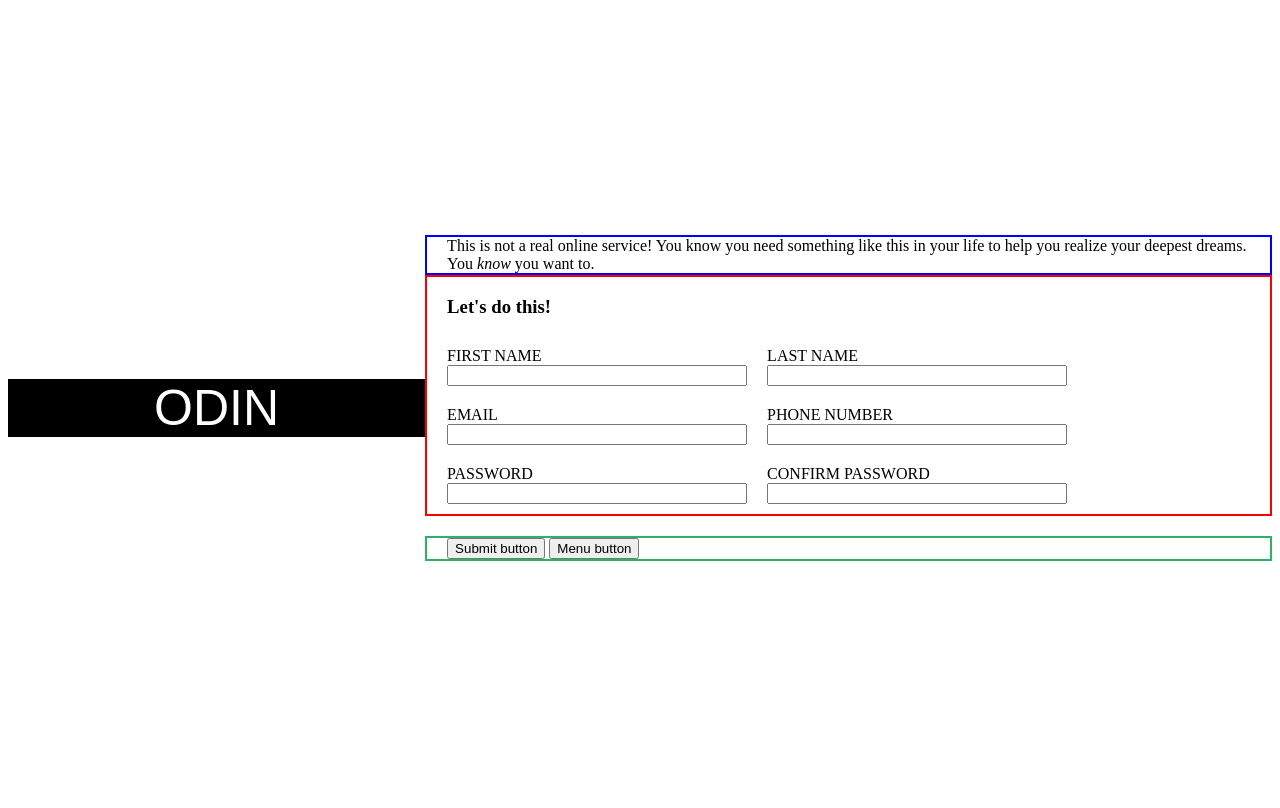
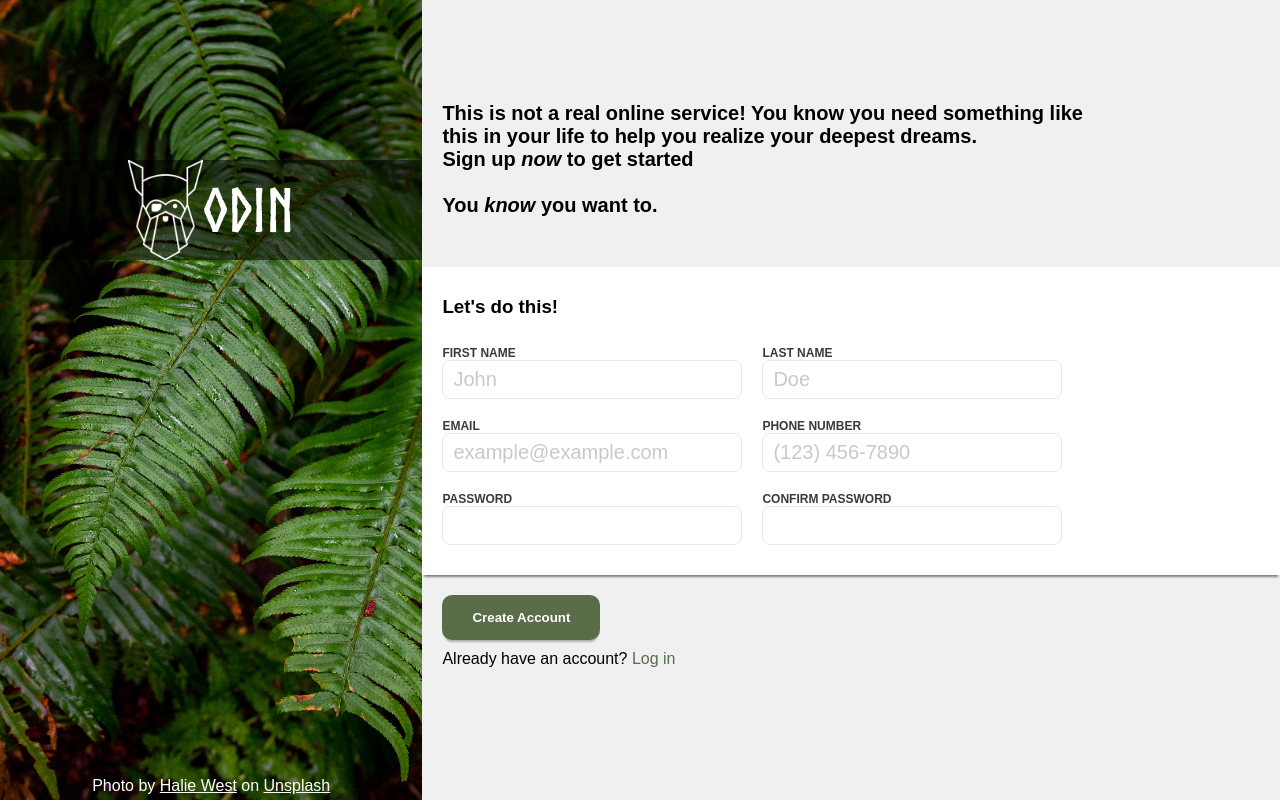
Before and after one commit to rafaelencinasr/sign-up-form, a plain HTML site: page index.html in a window 1280 px wide. Drawn offline with Linux system fonts and the light colour scheme.

Commit message:
Add background img and proper styling
Background image added to the left panel, with correct "logo" placement
and picture credits at the bottom. Right panel now shows proper styling,
but form validations is still missing. Added placeholders for inputs, and
styling for "Create Account" button.

```diff
--- a/index.html
+++ b/index.html
@@ -8,15 +8,20 @@
     </head>
     <body>
         <div class="leftPanel">
-            <div id="picture"><!-- <img src="./leafBackground.jpg" alt=""> --></div>
-            <div id="logo">ODIN</div>
+         <img id="picture" src="./img/leafBackground.jpg" alt="A picture of a wild plant in a jungle">
+            <div id="logoArea">
+                <img class="logoImg" src="./img/odin-lined.png" alt="The Odin Project lined logo">
+                <span class="logoText">ODIN</span>
+            </div>
+            <div class="picAuthor">Photo by <a href="https://unsplash.com/es/@haliewestphoto">Halie West</a> on <a href="https://unsplash.com/es/fotos/25xggax4bSA">Unsplash</a></div>
         </div>
 
         <div class="rightPanel">
             <div class="topText">
                 This is not a real online service! You know you need something like this in your life to help you realize your deepest dreams.
-
-                You <em>know</em> you want to.
+                <br>Sign up <em>now</em> to get started
+                <br>
+                <br>You <em>know</em> you want to.
             </div>
             <div class="bodyForm">
             <h3>Let's do this!</h3>
@@ -25,11 +30,11 @@
                     <div class="row1">
                         <div class="labelBlock">
                             <label for="firstName">FIRST NAME</label>
-                            <input type="text" id="firstName">
+                            <input type="text" id="firstName" placeholder="John">
                         </div>
                         <div class="labelBlock">
                             <label for="lastName">LAST NAME</label>
-                            <input type="text" id="lastName">
+                            <input type="text" id="lastName" placeholder="Doe">
                         </div>
                     </div>
 
@@ -37,12 +42,12 @@
 
                         <div class="labelBlock">
                             <label for="userEmail">EMAIL</label>
-                            <input type="email" id="userEmail">
+                            <input type="email" id="userEmail" placeholder="example@example.com">
                         </div>
 
                         <div class="labelBlock">
                             <label for="phoneNumber">PHONE NUMBER</label>
-                            <input type="number" name="phoneNumber" id="phoneNumber">
+                            <input type="number" name="phoneNumber" id="phoneNumber" placeholder="(123) 456-7890">
                         </div>
                     </div>
 
@@ -62,8 +67,8 @@
                 </form>
             </div>
             <div class="bottomSubmit">
-                <button type="submit">Submit button</button>
-                <button type="menu">Menu button</button>
+                <button class="createAccount" type="submit">Create Account</button>
+                <div class="login">Already have an account? <a href="">Log in</a></div>
             </div>
         </div>
     </body>
--- a/style.css
+++ b/style.css
@@ -1,31 +1,72 @@
+@font-face {
+    font-family: norseBold;
+    src: url('./fonts/Norse-Bold.otf');
+}
+
 html {
     height: 100%;
+    font-family: Arial, Helvetica, sans-serif;
 }
 body {
     display: flex;
-    justify-content: center;
-    align-items: center;
+/*     justify-content: center;
+    align-items: center; */
     height: 100%;
+    margin: 0;
 }
 
 /* ---Left side--- */
 .leftPanel{
-    /* flex: 1; */
+    flex: 1;
     display: flex;
     justify-content: center;
     align-items: center;
-    width: 33vw;
+    width: auto;
+    position: relative;
 }
 
+#picture {
+    background-image: url("./img/leafBackground.jpg");
+    background-color: transparent;
+    width: 100%;
+    height: 100vh;
+    object-fit: cover ;
+    object-position: 40% 0;
 
-#logo {
+}
+
+#logoArea {
     flex: 1 0 auto;
-    font-family: Arial, Helvetica, sans-serif;
-    font-size: 50px;
-    background-color: black;
-    opacity: 1;
+    text-align: center;
+    position: absolute;
+    top: 20vh;
+    width: 33vw;
+    background-color: rgba(0, 0, 0, 0.5);
+    display: flex;
+    align-items: center;
+    justify-content: center;
+
+}
+
+.logoImg {
+    height: 100px;
+    width: auto;
+}
+
+.logoText {
+    font-family: 'norseBold', 'Segoe UI', Tahoma, Geneva, Verdana, sans-serif;
+    font-size: 60px;
     color: white;
-    text-align: center;
+}
+
+.picAuthor {
+    position: absolute;
+    bottom: 5px;
+    color: white;
+}
+.picAuthor a{
+    color:white;
+    text-decoration:underline;
 }
 /* ---Left side end--- */
 
@@ -36,20 +77,33 @@ body {
     width: 67vw;
     display: flex;
     flex-direction: column;
+    justify-content: center;
+    background-color: rgb(240, 240, 240);
 }
 .topText {
     padding-left: var(--left-padding);
-    border: 2px solid blue;
+    /* border: 2px solid blue; */
+    font-size: 20px;
+    padding-right: 15vw;
+    font-weight: bold;
+    padding-bottom: 50px;
 }
 
 .bodyForm {
     padding-left: var(--left-padding);
-    border: 2px solid red;
+    /* border: 2px solid red; */
+    background-color: white;
+    box-shadow: 0 4px 2px -2px gray;
+    padding-top: 10px;
+    padding-bottom: 20px;
 }
 
 .formContainer {
     display: flex;
     flex-direction: column;
+    font-size: 12px;
+    font-weight: bold;
+    color: rgb(58, 58, 58);
 }
 
 .labelBlock {
@@ -70,6 +124,51 @@ body {
 
 .bottomSubmit {
     padding-left: var(--left-padding);
-    border: 2px solid rgb(40, 180, 98);
+    /* border: 2px solid rgb(40, 180, 98); */
     margin: 20px 0;
 }
+
+button.createAccount {
+    background-color: #596D48;
+    color: white;
+    border: none;
+    padding: 15px 30px;
+    border-radius: 10px;
+    font-weight: bold;
+    box-shadow: 0 4px 2px -2px rgb(177, 176, 176);
+}
+
+button.createAccount:hover {
+    background-color: #728b5d;
+}
+
+button.createAccount:active {
+    background-color: #596D48;
+}
+
+.login {
+    margin: 10px 0;
+}
+
+a {
+color: #596D48;
+text-decoration: none;
+}
+
+input {
+    border: 1px solid #E5E7EB;
+    border-radius: 8px;
+    padding: 7px 10px;
+    font-size: 20px;
+    box-sizing: border-box;
+    margin: 0;
+}
+
+input:focus {
+    outline-color: #568dfa;
+    box-shadow: 2px 2px 5px -1px grey
+}
+
+::placeholder {
+    color:rgb(201, 201, 201)
+}
```
